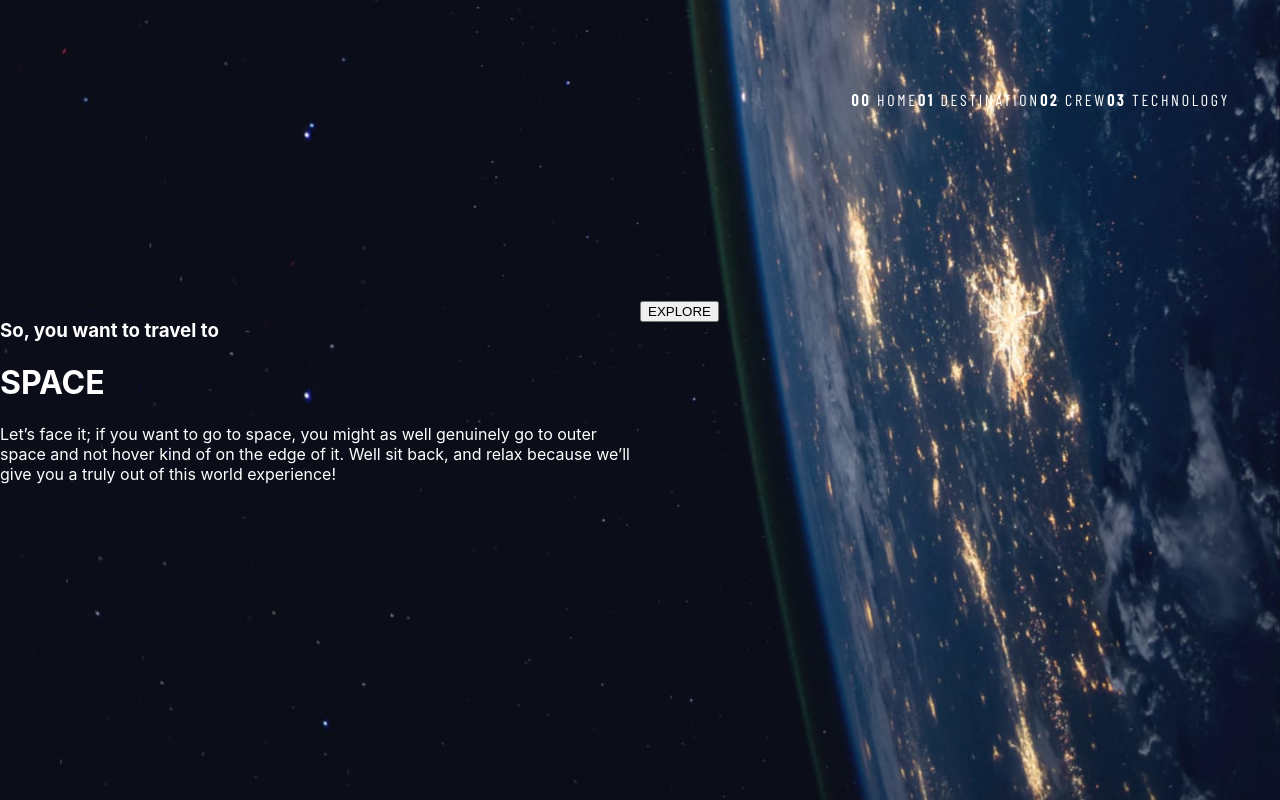
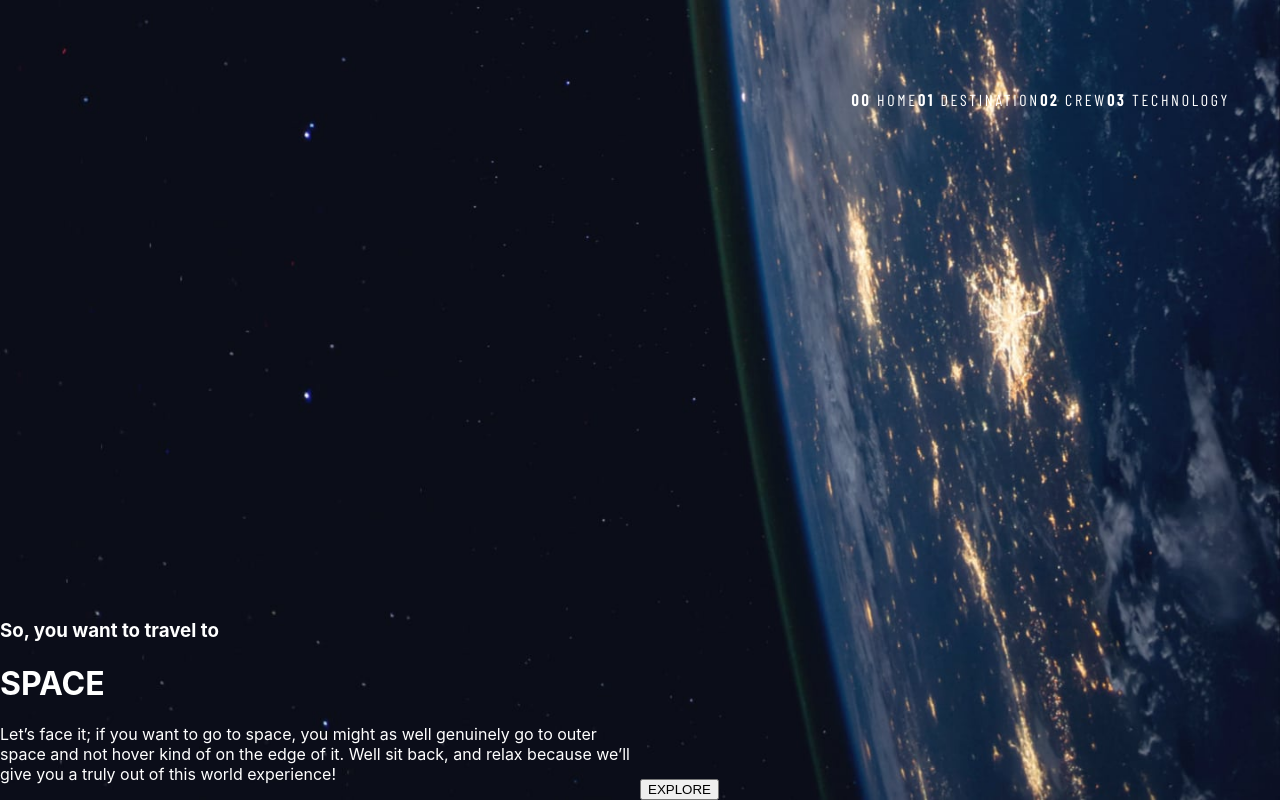
Before and after one commit to kabocha23/space-tourism, a React (Create React App) app: page / in a window 1280 px wide. Built offline with nearby package versions, Linux system fonts and the light colour scheme; a web font is replaced by a local one.

Commit message:
added initial styles

```diff
--- a/src/components/00 Home/Home.css
+++ b/src/components/00 Home/Home.css
@@ -1,23 +1,19 @@
 .home-container {
     display: flex;
+    flex-direction: row;
     height: 100%;
     width: 100%;
     background-image: url("../../assets/home/background-home-desktop.jpg");
     background-repeat: no-repeat;
     background-size: 100% 100%;
     color: #FFFFFF;
-    justify-content: center;
-    align-items: center;
-}
-
-.home-subcontainer {
-    display: flex;
-    flex-direction: row;
 }
 
 .home-blurb {
     width: 50%;
+    margin-top: auto;
 }
 .home-explore {
     width: 50%;
+    margin-top: auto;
 }
--- a/src/components/00 Home/Home.tsx
+++ b/src/components/00 Home/Home.tsx
@@ -4,7 +4,6 @@ import "./Home.css";
 const Home = () => {
   return (
     <div className="home-container">
-      <div className="home-subcontainer">
       <div className="home-blurb">
         <h3>So, you want to travel to</h3>
         <h1>SPACE</h1>
@@ -16,8 +15,6 @@ const Home = () => {
         <button>EXPLORE</button>
       </div>
     </div>
-
-    </div>
   );
 };
 
```
Lines whose indentation alone changed are shown as unchanged.
